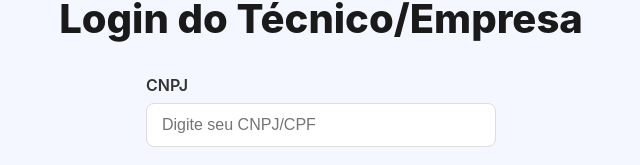
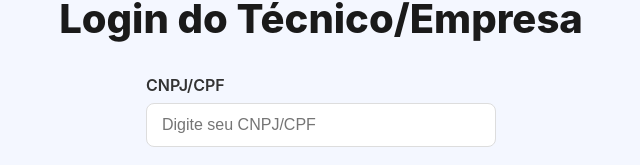
Before and after one commit to ViniciusKCruz/FrostService, a React (Create React App) app: page /login-tecnico-empresa in a window 1280 px wide. Shown: the part 383-548 px from the top of the page, without its empty margins (319-959 px from the left). Built offline with nearby package versions, Linux system fonts and the light colour scheme.

Commit message:
Add: CPF

```diff
--- a/src/pages/LoginTecnicoEmpresa.js
+++ b/src/pages/LoginTecnicoEmpresa.js
@@ -19,7 +19,7 @@ function LoginTecnicoEmpresa() {
 
       <form className="login-form" onSubmit={handleLogin}>
         <div className="form-group">
-          <label htmlFor="cnpj">CNPJ</label>
+          <label htmlFor="cnpj">CNPJ/CPF</label>
           <input type="text" id="cnpj" placeholder="Digite seu CNPJ/CPF" required />
         </div>
         <div className="form-group">
```
